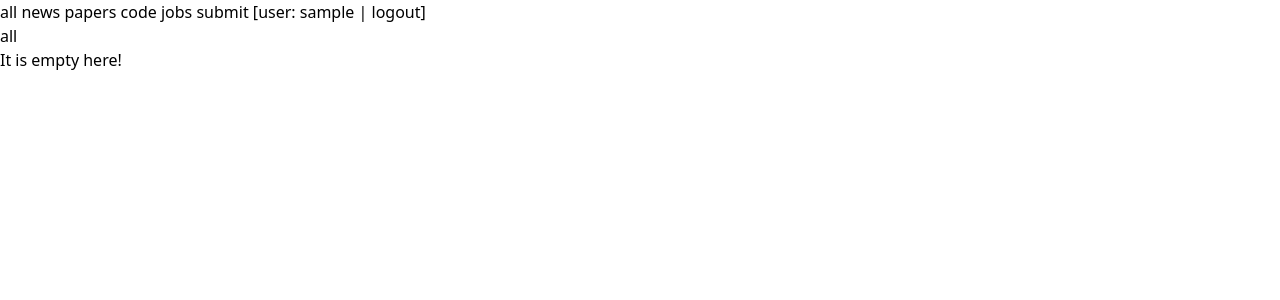
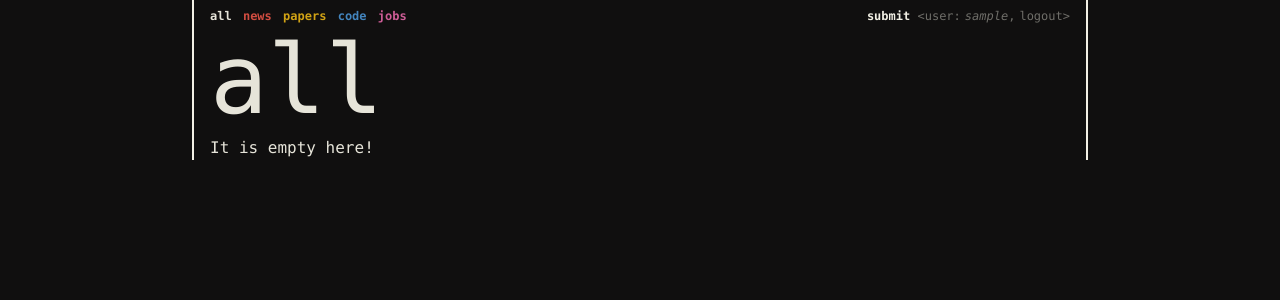
Before and after one commit to peppedilillo/ist, a Django app: page / in a window 1280 px wide. Shown: the top 300 px of the page. Run offline with Django 5.2, Linux system fonts and the light colour scheme; the visitor is signed in with stand-in values (Sample User, id 1); data that the repository does not hold is empty; parts of the project's set-up code (start-up, migrations or seed data) failed here and were passed over.

Commit message:
first changes

```diff
--- a/astrowebsite/settings.py
+++ b/astrowebsite/settings.py
@@ -172,6 +172,9 @@ INTERNAL_IPS = [
     "127.0.0.1",
 ]
 
+# Allowed hosts
+ALLOWED_HOSTS = ["localhost", "127.0.0.1", "192.168.1.58"]
+
 # Caches
 CACHES = {
     "default": {
--- a/mb/templates/mb/includes/post.html
+++ b/mb/templates/mb/includes/post.html
@@ -2,8 +2,7 @@
 <a id="up_{{ post.id }}"
     onclick="upvotePost(this)"
     data-upvote-url="{% url 'mb:post_upvote' post.id %}"
-    data-redirect-url="{% url 'login' %}"
-    style="cursor: pointer">+1</a>
+    data-redirect-url="{% url 'login' %}">+1</a>
 <a href={{ post.url }}>{% if show_prefix %}{{ post.board_prefix }}{% endif %}{{ post.title }}</a></br>
 <span class="score" id="score_{{ post.id }}">{{ post.nlikes }} point{{ post.nlikes|pluralize }}</span>
 by <a href="{% url 'mb:profile' post.user.id %}">{{ post.user }}</a> on {{ post.date }}
--- a/mb/templates/mb/index.html
+++ b/mb/templates/mb/index.html
@@ -1,14 +1,15 @@
 {% extends 'base.html' %}
+{% load mb_extras %}
 {% block content %}
     <!-- post table -->
-    <h1>{{ header }}</h1>
+    <h1 class="text-8xl mb-2 {{ header|board_color }}">{{ header }}</h1>
     {% if page_obj %}
         <ul>
-            <table>
+            <table class="text-xs">
                 {% for post in page_obj %}
                     <tr>
-                        <td style="vertical-align:top;">{{ forloop.counter0 | add:page_obj.start_index }}.</td>
-                        <td style="vertical-align:top;">{% include "mb/includes/post.html" with post=post show_prefix=show_prefix %}</td>
+                        <td>{{ forloop.counter0 | add:page_obj.start_index }}.</td>
+                        <td>{% include "mb/includes/post.html" with post=post show_prefix=show_prefix %}</td>
                     </tr>
                 {% endfor %}
             </table>
--- /dev/null
+++ b/mb/templatetags/mb_extras.py
@@ -0,0 +1,13 @@
+from django import template
+
+register = template.Library()
+
+@register.filter
+def board_color(header_text):
+    colors = {
+        'news': 'text-red-light',
+        'papers': 'text-yellow-light',
+        'code': 'text-blue-light',
+        'jobs': 'text-magenta-light'
+    }
+    return colors.get(header_text, 'text-base-300')
--- a/static/css/output.css
+++ b/static/css/output.css
@@ -124,7 +124,7 @@
   /* 2 */
   border-style: solid;
   /* 2 */
-  border-color: #e5e7eb;
+  border-color: currentColor;
   /* 2 */
 }
 
@@ -558,6 +558,183 @@ video {
   position: static;
 }
 
+.m-2 {
+  margin: 0.5rem;
+}
+
+.m-10 {
+  margin: 2.5rem;
+}
+
+.mx-auto {
+  margin-left: auto;
+  margin-right: auto;
+}
+
+.mb-2 {
+  margin-bottom: 0.5rem;
+}
+
 .block {
   display: block;
 }
+
+.flex {
+  display: flex;
+}
+
+.table {
+  display: table;
+}
+
+.hidden {
+  display: none;
+}
+
+.min-h-screen {
+  min-height: 100vh;
+}
+
+.max-w-4xl {
+  max-width: 56rem;
+}
+
+.flex-col {
+  flex-direction: column;
+}
+
+.space-x-1 > :not([hidden]) ~ :not([hidden]) {
+  --tw-space-x-reverse: 0;
+  margin-right: calc(0.25rem * var(--tw-space-x-reverse));
+  margin-left: calc(0.25rem * calc(1 - var(--tw-space-x-reverse)));
+}
+
+.space-y-2 > :not([hidden]) ~ :not([hidden]) {
+  --tw-space-y-reverse: 0;
+  margin-top: calc(0.5rem * calc(1 - var(--tw-space-y-reverse)));
+  margin-bottom: calc(0.5rem * var(--tw-space-y-reverse));
+}
+
+.border-x-2 {
+  border-left-width: 2px;
+  border-right-width: 2px;
+}
+
+.border-y-2 {
+  border-top-width: 2px;
+  border-bottom-width: 2px;
+}
+
+.border-base-50 {
+  --tw-border-opacity: 1;
+  border-color: rgb(242 240 229 / var(--tw-border-opacity));
+}
+
+.bg-base-black {
+  --tw-bg-opacity: 1;
+  background-color: rgb(16 15 15 / var(--tw-bg-opacity));
+}
+
+.p-10 {
+  padding: 2.5rem;
+}
+
+.px-2 {
+  padding-left: 0.5rem;
+  padding-right: 0.5rem;
+}
+
+.py-2 {
+  padding-top: 0.5rem;
+  padding-bottom: 0.5rem;
+}
+
+.text-left {
+  text-align: left;
+}
+
+.font-mono {
+  font-family: ui-monospace, SFMono-Regular, Menlo, Monaco, Consolas, "Liberation Mono", "Courier New", monospace;
+}
+
+.text-8xl {
+  font-size: 6rem;
+  line-height: 1;
+}
+
+.text-xs {
+  font-size: 0.75rem;
+  line-height: 1rem;
+}
+
+.font-bold {
+  font-weight: 700;
+}
+
+.italic {
+  font-style: italic;
+}
+
+.text-base-100 {
+  --tw-text-opacity: 1;
+  color: rgb(230 228 217 / var(--tw-text-opacity));
+}
+
+.text-base-50 {
+  --tw-text-opacity: 1;
+  color: rgb(242 240 229 / var(--tw-text-opacity));
+}
+
+.text-base-600 {
+  --tw-text-opacity: 1;
+  color: rgb(111 110 105 / var(--tw-text-opacity));
+}
+
+.text-blue-light {
+  --tw-text-opacity: 1;
+  color: rgb(67 133 190 / var(--tw-text-opacity));
+}
+
+.text-magenta-light {
+  --tw-text-opacity: 1;
+  color: rgb(206 93 151 / var(--tw-text-opacity));
+}
+
+.text-red-light {
+  --tw-text-opacity: 1;
+  color: rgb(209 77 65 / var(--tw-text-opacity));
+}
+
+.text-yellow-light {
+  --tw-text-opacity: 1;
+  color: rgb(208 162 21 / var(--tw-text-opacity));
+}
+
+@media (min-width: 640px) {
+  .sm\:h-8 {
+    height: 2rem;
+  }
+
+  .sm\:flex-row {
+    flex-direction: row;
+  }
+
+  .sm\:items-center {
+    align-items: center;
+  }
+
+  .sm\:justify-between {
+    justify-content: space-between;
+  }
+
+  .sm\:space-y-0 > :not([hidden]) ~ :not([hidden]) {
+    --tw-space-y-reverse: 0;
+    margin-top: calc(0px * calc(1 - var(--tw-space-y-reverse)));
+    margin-bottom: calc(0px * var(--tw-space-y-reverse));
+  }
+
+  .sm\:px-4 {
+    padding-left: 1rem;
+    padding-right: 1rem;
+  }
+}
--- a/templates/base.html
+++ b/templates/base.html
@@ -1,25 +1,43 @@
 {% load static %}
+{% load mb_extras %}
+
 <script src="{% static 'js/base.js' %}"></script>
 
 <html lang="en">
 <head>
+    <meta charset="UTF-8">
+    <meta name="viewport" content="width=device-width, initial-scale=1.0">
     <title>Astrowebsite</title>
     <link rel="stylesheet" href="{% static 'css/output.css' %}" type="text/css">
 </head>
-<body>
-    <a href="{% url 'mb:index' %}">all</a>
-    <a href="{% url 'mb:news' %}">news</a>
-    <a href="{% url 'mb:papers' %}">papers</a>
-    <a href="{% url 'mb:code' %}">code</a>
-    <a href="{% url 'mb:jobs' %}">jobs</a>
+<body class="bg-base-black text-base-100 font-mono">
+    <div class="border-x-2 border-base-50 px-2 sm:px-4 max-w-4xl mx-auto">
+        <nav class="text-xs">
+            <div class="max-w-4xl mx-auto py-2 flex flex-col space-y-2 sm:flex-row sm:items-center sm:h-8 sm:justify-between sm:space-y-0">
+                <!-- left side of navigation bar-->
+                <div class="space-x-1">
+                    <a href="{% url 'mb:index' %}" class="font-bold {{ 'all'|board_color }}">all</a>
+                    <a href="{% url 'mb:news' %}" class="font-bold {{ 'news'|board_color }}">news</a>
+                    <a href="{% url 'mb:papers' %}" class="font-bold {{ 'papers'|board_color }}">papers</a>
+                    <a href="{% url 'mb:code' %}" class="font-bold {{ 'code'|board_color }}">code</a>
+                    <a href="{% url 'mb:jobs' %}" class="font-bold {{ 'jobs'|board_color }}">jobs</a>
+                </div>
+
+                <!-- right side of navigation bar-->
+                <div class="text-base-600 space-x-1">
                     {% if user.is_authenticated %}
-        <a href="{% url 'mb:post_submit' %}">submit</a>
-        [user: {{ user.get_username }} |
-        <a href="{% url 'accounts:logout' %}">logout</a>]
+                        <a href="{% url 'mb:post_submit' %}" class="text-base-50 font-bold">submit</a>
+                        &ltuser:<span class="italic">{{ user.get_username }}</span>,<a href="{% url 'accounts:logout' %}">logout</a>&gt
                     {% else %}
                         <a href="{% url 'login' %}">login</a>
                         <a href="{% url 'accounts:signup' %}">signup</a>
                     {% endif %}
+                </div>
+            </div>
+        </nav>
+        <main class="max-w-4xl mx-auto text-left">
             {% block content %}{% endblock %}
+        </main>
+    </div>
 </body>
 </html>
```
Also changed, not shown: tailwind.config.js (+61 -4 lines), mb/templatetags/__init__.py (added). Lines whose indentation alone changed are shown as unchanged.
